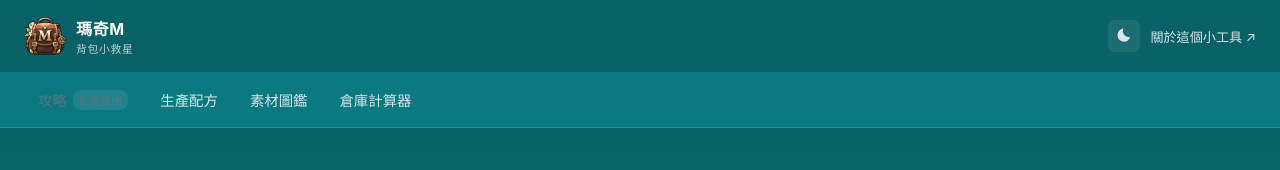
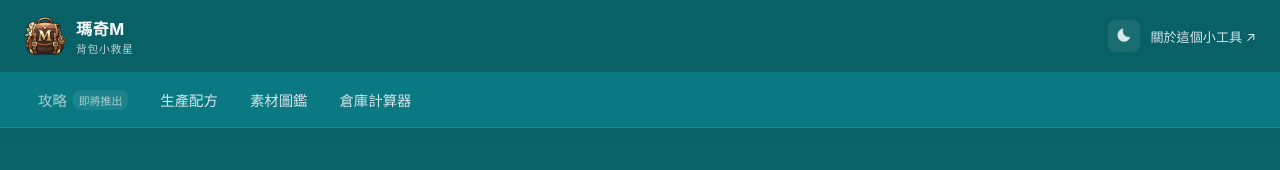
Before and after one commit to pokeasou/mabi-backpack-helper, a plain HTML site: page index.html in a window 1280 px wide. Shown: the top 170 px of the page. Drawn offline with Linux system fonts and the light colour scheme.

Commit message:
修正「攻略 即將推出」文字對比度不足的問題
導覽列 disabled 樣式的文字顏色太暗，跟新的 Banner 底色對比不夠，看不清楚，改亮一階。

Co-Authored-By: Claude Sonnet 5 <noreply@anthropic.com>

```diff
--- a/css/style.css
+++ b/css/style.css
@@ -150,7 +150,7 @@ body, .sidebar, .sidebar-search .search-line, .recipe, .entry-card, .item-card,
 }
 .global-nav a:hover { background: rgba(255,255,255,.1); }
 .global-nav a.current { background: rgba(255,255,255,.14); color: white; font-weight: 600; }
-.global-nav span.disabled { color: #5d7480; cursor: default; }
+.global-nav span.disabled { color: #a8ced0; cursor: default; }
 .global-nav span.disabled em { font-style: normal; font-size: .68rem; background: rgba(255,255,255,.08); padding: 2px 6px; border-radius: 8px; }
 
 .header-actions { display: flex; align-items: center; gap: 10px; flex-shrink: 0; }
```
